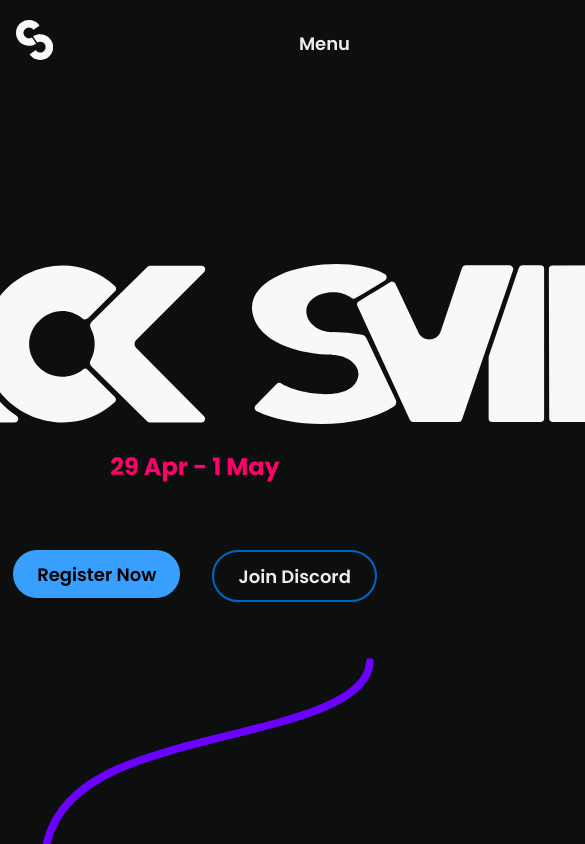
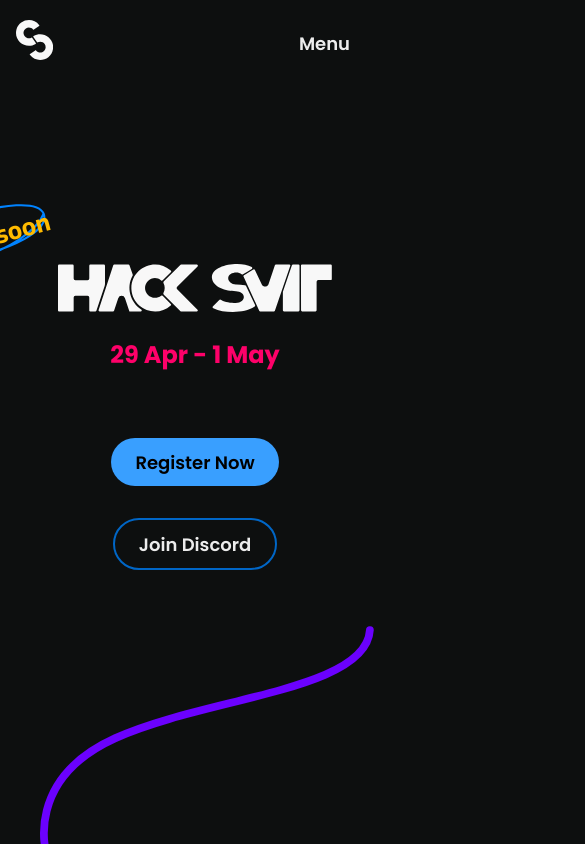
Before and after one commit to hcs-user/HackSVIT-22, a Next.js app: page / in a window 390 px wide. Shown: the top 844 px of the page, 585 px wide, since content can reach past the window. Built offline with nearby package versions, Linux system fonts and the light colour scheme.

Commit message:
logo responsive done

```diff
--- a/src/components/NavMenu.tsx
+++ b/src/components/NavMenu.tsx
@@ -1,4 +1,4 @@
-import { Box, Portal, Stack, Link } from "@chakra-ui/react";
+import { Box, Portal, Stack, Link, Heading, Text } from "@chakra-ui/react";
 import { motion } from "framer-motion";
 import { ReactNode } from "react";
 
@@ -12,7 +12,6 @@
 			px={2}
 			py={1}
 			rounded={'md'}
-			textDecoration='none'
 			href={'#'}>
 			{children}
 		</Link>
--- a/src/pages/index.tsx
+++ b/src/pages/index.tsx
@@ -50,11 +50,11 @@
 							Coming soon
 						</Heading>
 					</Box>
-					<FullLogo h={[40, "60px", 120]} w='auto' />
+					<FullLogo h={[12, 20, 24, 120]} w='auto'/>
 					<Text fontSize='2xl' color='red.400' fontWeight='700'>
 						29 Apr - 1 May
 					</Text>
-					<Flex gap='8' p='10'>
+					<Flex gap='8' p='10' flexWrap='wrap' justifyContent='center'>
 						<Button colorScheme='blue' size='lg'>
 							Register Now
 						</Button>
```
